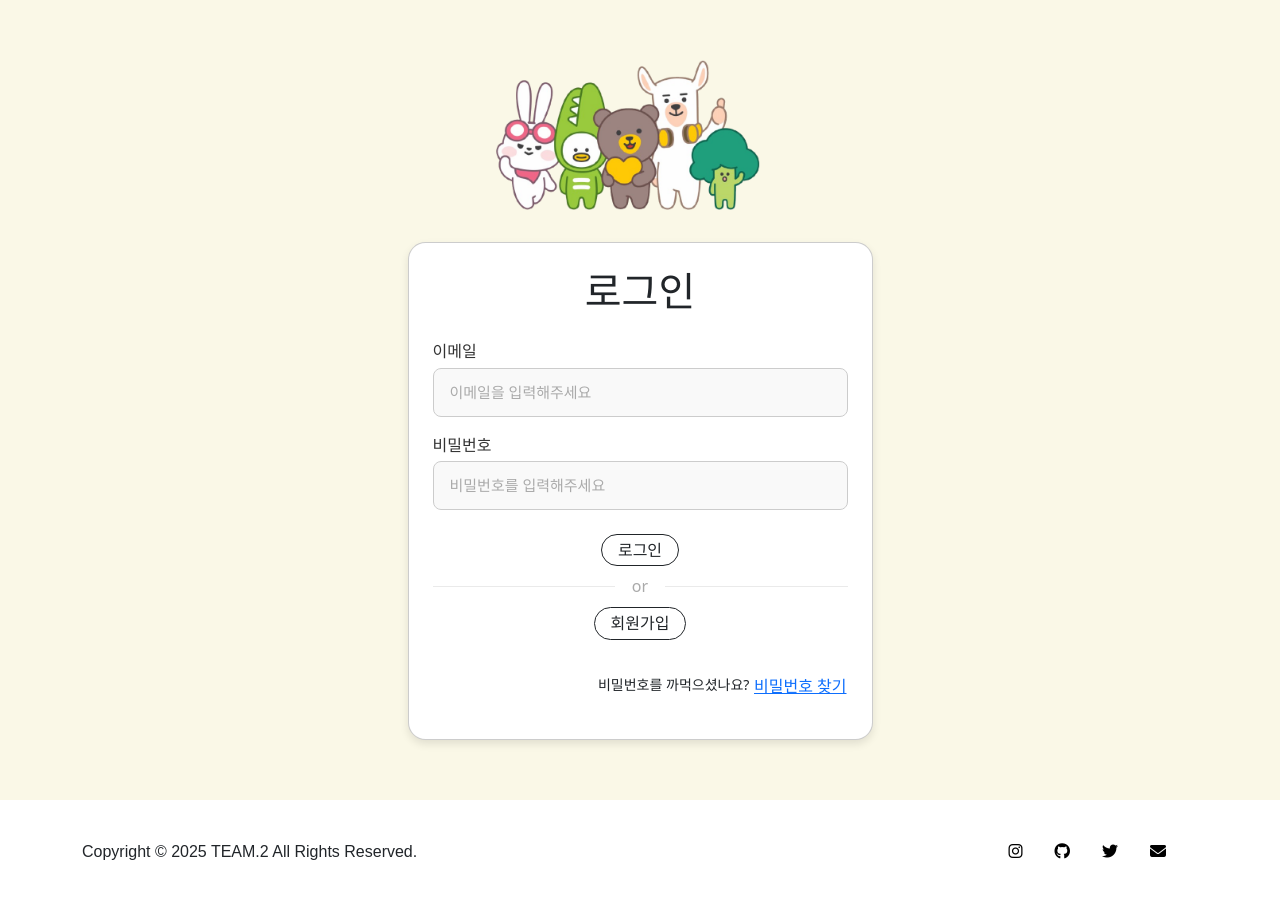
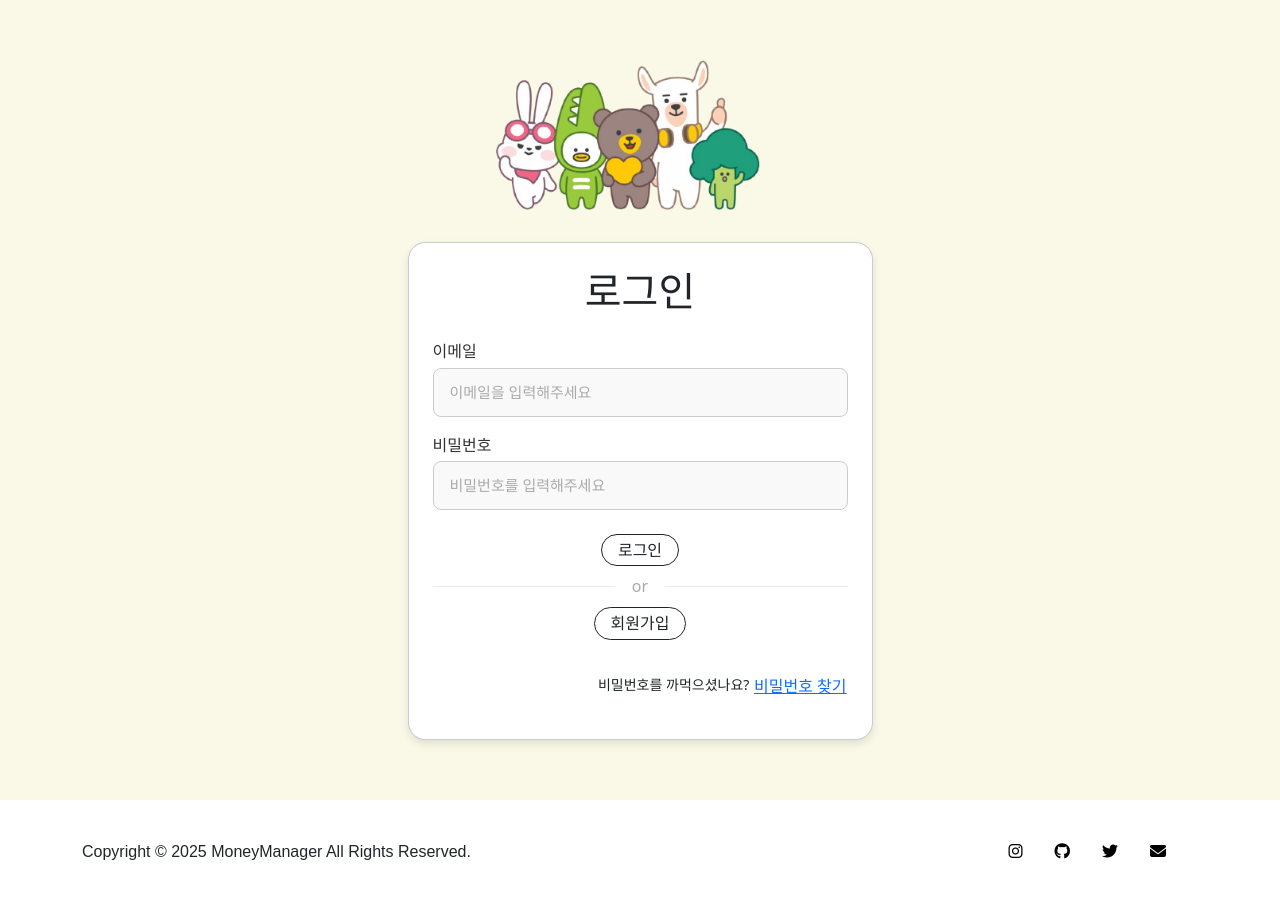
Before and after one commit to ckdwlsrh/household-budget-web, a Vue app: page /login in a window 1280 px wide. Shown: the top 898 px of the page. Built offline with nearby package versions, Linux system fonts and the light colour scheme.

Commit message:
Feat : 헤더 UI 수정 -issue : #11

```diff
--- a/src/components/Layouts/FooterView.vue
+++ b/src/components/Layouts/FooterView.vue
@@ -2,7 +2,7 @@
   <footer class="bg-gray-200 text-gray-800 mt-3 py-4">
     <div class="container mx-auto text-left">
       <p style="font-family: sans-serif">
-        Copyright © 2025 TEAM.2 All Rights Reserved.
+        Copyright © 2025 MoneyManager All Rights Reserved.
         <!-- 아이콘 비활성화 -->
         <span style="float: right"
           ><a href="#" aria-label="Instagram">
--- a/src/components/Layouts/HeaderView.vue
+++ b/src/components/Layouts/HeaderView.vue
@@ -1,8 +1,8 @@
 <template>
-  <header class="container-fluid p-5" style="background-color: #6c5ce7; color: white">
+  <header class="container-fluid p-5" style="background-color: rgb(249, 247, 228); color: black">
     <div class="d-flex justify-content-between">
       <span class="h2 fw-bold text-shadow">머니 매니저</span>
-      <button @click="logOut" class="btn btn-outline-light text-end">로그아웃</button>
+      <button @click="logOut" class="btn btn-outline-dark text-end">로그아웃</button>
     </div>
   </header>
 </template>
```
